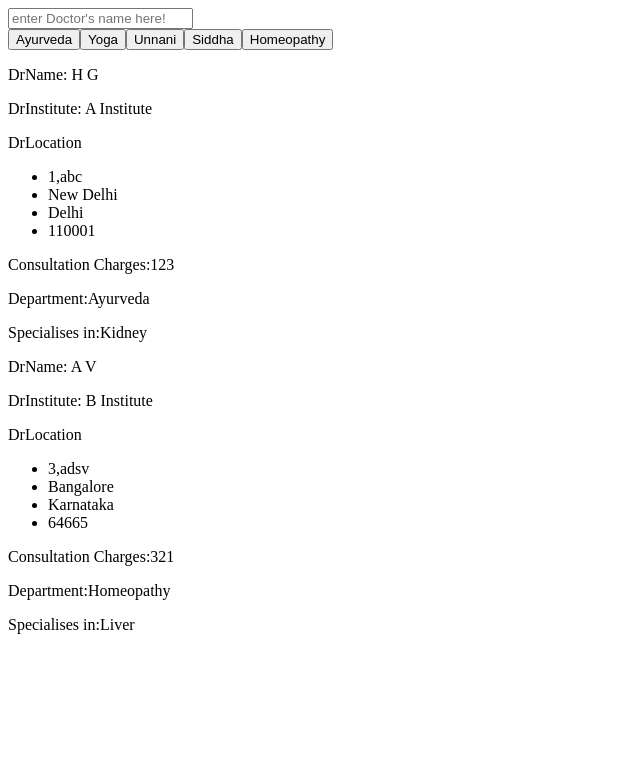
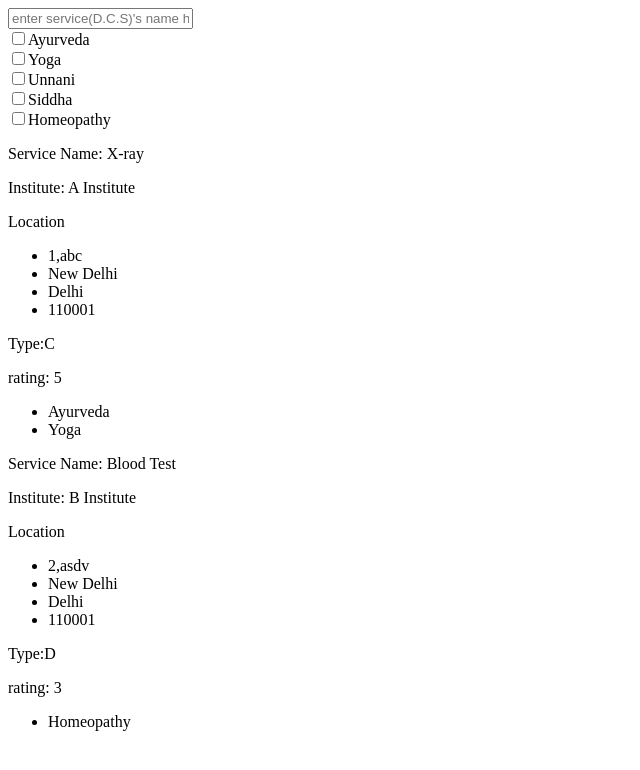
Before and after one commit to RishabhKr97/ayushFrontend, an Angular app: page / in a window 1280 px wide. Shown: the top 770 px of the page, without its empty margins (0-640 px from the left). Built offline with nearby package versions, Linux system fonts and the light colour scheme.

Commit message:
searches done

```diff
--- a/src/app/app.component.html
+++ b/src/app/app.component.html
@@ -1 +1 @@
-<app-search2></app-search2>
+<app-search3></app-search3>
--- a/src/app/institute/list/search2/doc-name.pipe.ts
+++ b/src/app/institute/list/search2/doc-name.pipe.ts
@@ -4,8 +4,12 @@ import {Doctor} from './doctor';
   name: 'docName'
 })
 export class DocNamePipe implements PipeTransform {
-  transform(value: Doctor[], arg1: string, arg2:boolean[]): Doctor[] {
+  transform(value: Doctor[], arg1: string , f0:boolean, f1:boolean, f2:boolean, f3:boolean, f4:boolean): Doctor[] {
               console.log('INSIDE PIPE YEe!');
+
+    let arg2:boolean[]=[f0,f1,f2,f3,f4];
+
+              console.log(arg2);
 
     if(arg1.length===0 && arg2.indexOf(true)===-1){
       console.log('returning all elements');
@@ -13,7 +17,7 @@ export class DocNamePipe implements PipeTransform {
     }
 
     if(arg1.length===0 && arg2.indexOf(true)!=-1){
-      console.log('filtering by department');
+      console.log('filtering by department '+arg2);
 
       let filtered:Doctor[]=[];
       for(let x of value){
@@ -31,7 +35,7 @@ export class DocNamePipe implements PipeTransform {
       return filtered;
     }
     if(arg1.length!==0)
-      console.log('filtering by name');
+      console.log('filtering by name '+arg1 );
 
     var semifiltered: Doctor[] = [];
       var pattern = new RegExp(arg1 + '+', 'i');
--- a/src/app/institute/list/search2/search2.component.html
+++ b/src/app/institute/list/search2/search2.component.html
@@ -3,15 +3,15 @@
     <input type="text" [(ngModel)]="searchDrName" placeholder="enter Doctor's name here!" >
   </div>
   <div class="col-lg-8">
-    <button (click)="f(0)" >Ayurveda  </button>
-    <button (click)="f(1)" >Yoga      </button>
-    <button (click)="f(2)" >Unnani    </button>
-    <button (click)="f(3)" >Siddha    </button>
-    <button (click)="f(4)" >Homeopathy</button>
+    <input type="checkbox" value="0" (click)="f0()" [(ngModel)]="flag0">Ayurveda  <br>
+    <input type="checkbox" value="1" (click)="f1()" [(ngModel)]="flag1">Yoga      <br>
+    <input type="checkbox" value="2" (click)="f2()" [(ngModel)]="flag2">Unnani    <br>
+    <input type="checkbox" value="3" (click)="f3()" [(ngModel)]="flag3">Siddha    <br>
+    <input type="checkbox" value="4" (click)="f4()" [(ngModel)]="flag4">Homeopathy<br>
   </div>
 </div>
 
-<div class="row" *ngFor="let i of doctorsArray | docName: searchDrName:DFlags ;">
+<div class="row" *ngFor="let i of doctorsArray | docName: searchDrName:flag0:flag1:flag2:flag3:flag4;">
   <div class="col-lg-3"><p>DrName: {{i.drName}}</p></div>
   <div class="col-lg-3"><p>DrInstitute: {{i.instituteName}} </p></div>
   <div class="col-lg-3">DrLocation<br>
--- a/src/app/institute/list/search2/search2.component.ts
+++ b/src/app/institute/list/search2/search2.component.ts
@@ -1,4 +1,4 @@
-import {Component, NgZone, OnInit} from '@angular/core';
+import { Component, OnInit } from '@angular/core';
 import {Doctor} from "./doctor"
 
 @Component({
@@ -7,28 +7,39 @@ import {Doctor} from "./doctor"
   styleUrls: ['./search2.component.css']
 })
 export class Search2Component implements OnInit {
-  searchDrName: string = '';
-  searchDep: string = '';
-  public DFlags = [false, false, false, false, false];
+  searchDrName: string='';
 
-  f(a: number): void {
-    this.zone.run(() => {
-      this.DFlags[a] = !this.DFlags[a];
-    });
-    // this.searchDrName='';
-    //this.searchDrName+=' ';
-    console.log("inverted!" + this.DFlags + "  " + this.searchDrName)
+  flag1:boolean=false;
+  flag2:boolean=false;
+  flag3:boolean=false;
+  flag4:boolean=false;
+  flag0:boolean=false;
+
+  f0():void{
+
+  }
+  f1():void{
+    this.flag1=!this.flag1;
+  }
+  f2():void{
+    this.flag2=!this.flag2;
+  }
+  f3():void{
+    this.flag3=!this.flag3;
+  }
+  f4():void{
+    this.flag4=!this.flag4;
   }
 
-  doctorsArray: Doctor[] = [
+    doctorsArray: Doctor[]=[
     {
-      id: 'dra1',
-      drName: 'H G',
+      id:'dra1',
+      drName: 'H G                      ',
       fee: 123,
-      speciality: 'Kidney',
-      department: 'Ayurveda',
+      speciality:'Kidney',
+      department:'Ayurveda',
       location: {
-        address: '1,abc',
+        address:'1,abc',
         state: 'Delhi',
         city: 'New Delhi',
         pin_code: 110001
@@ -36,13 +47,13 @@ export class Search2Component implements OnInit {
       instituteName: "A Institute"
     },
     {
-      id: 'drb2',
-      drName: "A V",
+      id:'drb2',
+      drName: "A V              ",
       fee: 321,
-      speciality: "Liver",
-      department: "Homeopathy",
+      speciality:"Liver",
+      department:"Homeopathy",
       location: {
-        address: '3,adsv',
+        address:'3,adsv',
         state: 'Karnataka',
         city: 'Bangalore',
         pin_code: 64665
@@ -52,8 +63,7 @@ export class Search2Component implements OnInit {
   ];
 
 
-  constructor(private zone: NgZone) {
-  }
+  constructor() { }
 
   ngOnInit() {
   }
--- a/src/app/institute/list/search3/dcs-name.pipe.ts
+++ b/src/app/institute/list/search3/dcs-name.pipe.ts
@@ -4,56 +4,63 @@ import {Dcs} from "./dcs";
 @Pipe({
   name: 'dcsName'
 })
-export class DcsNamePipe implements PipeTransform {
-  transform(value: Dcs[], arg1:string, arg2:string): Dcs[] {
-    let filtered:Dcs[]=[];
+export class DcsNamePipe implements PipeTransform  {
+  transform(value: Dcs[], arg1:string, f0:boolean, f1:boolean, f2:boolean, f3:boolean, f4:boolean): Dcs[] {
+    console.log('INSIDE PIPE YEe!');
 
-    console.log('searchT is '+arg1);
-    console.log('Dname is '+arg2);
+    let arg2:boolean[]=[f0,f1,f2,f3,f4];
 
-    if(arg2==='' && arg1===''){
+    console.log(arg2);
+
+    if(arg1.length===0 && arg2.indexOf(true)===-1){
+      console.log('returning all elements');
       return value;
     }
+    if(arg1.length===0 && arg2.indexOf(true)!=-1){
+      console.log('filtering by department '+arg2);
 
-    var pattern = new RegExp(arg1 + '+', 'i');
-
-    if(arg1!==''){
-      let semifiltered:Dcs[]=[];
-      for(let i of value){
-        if(pattern.test(i.name))
-          semifiltered.push(i);
-      }
-      if(arg2==='')
-        filtered=semifiltered;
-      else{
-        for(let x of semifiltered){
-          for(let y of x.department){
-            if(y===0&&arg2==='Ayurveda'){
+      let filtered:Dcs[]=[];
+      for(let x of value){
+        if(x.department.indexOf('Ayurveda')!==-1 && arg2[0]===true)
           filtered.push(x);
-              break;
-            }
-            if(y===1&&arg2==='Yoga'){
+        if(x.department.indexOf('Yoga')!==-1 && arg2[1])
           filtered.push(x);
-              break;
-            }
-            if(y===0&&arg2==='Unnani'){
+        if(x.department.indexOf('Unnani')!==-1 && arg2[2])
           filtered.push(x);
-              break;
-            }
-            if(y===0&&arg2==='Siddha'){
+        if(x.department.indexOf('Siddha')!==-1 && arg2[3])
           filtered.push(x);
-              break;
-            }
-            if(y===0&&arg2==='Homeopathy'){
+        if(x.department.indexOf('Homeopathy')!==-1 && arg2[4])
           filtered.push(x);
-              break;
-            }
-          }
       }
       return filtered;
     }
+    if(arg1.length!==0)
+      console.log('filtering by name '+ arg1);
+
+    var semifiltered: Dcs[] = [];
+    var pattern = new RegExp(arg1 + '+', 'i');
+    for (let i of value){
+      if (pattern.test(i.name))
+        semifiltered.push(i);
     }
-
+    if(arg2.indexOf(true)!==-1){
+      console.log('and by department '+arg2);
+      let filtered: Dcs[]=[];
+      for(let x of semifiltered){
+        if(x.department.indexOf('Ayurveda')!==-1 && arg2[0]===true)
+          filtered.push(x);
+        if(x.department.indexOf('Yoga')!==-1 && arg2[1])
+          filtered.push(x);
+        if(x.department.indexOf('Unnani')!==-1 && arg2[2])
+          filtered.push(x);
+        if(x.department.indexOf('Siddha')!==-1 && arg2[3])
+          filtered.push(x);
+        if(x.department.indexOf('Homeopathy')!==-1 && arg2[4])
+          filtered.push(x);
       }
-
+      return filtered;
     }
+    else
+      return semifiltered;
+  }
+}
--- a/src/app/institute/list/search3/dcs.ts
+++ b/src/app/institute/list/search3/dcs.ts
@@ -5,7 +5,7 @@ export interface Dcs {
   rating: number;
   type:string;
   id:string;
-  department:number[];
+  department:string[];
   location:Location;
 
 }
--- a/src/app/institute/list/search3/search3.component.html
+++ b/src/app/institute/list/search3/search3.component.html
@@ -1,17 +1,17 @@
 <div class="row">
   <div class="'col-lg-4">
-    <input type="text" [(ngModel)]="searchT" placeholder="enter service(D.C.S)'s name here!" >
+    <input type="text" [(ngModel)]="searchDCS" placeholder="enter service(D.C.S)'s name here!" >
   </div>
   <div class="col-lg-8">
-    <button (click)="g(0)">Ayurveda  </button>
-    <button (click)="g(1)">Yoga      </button>
-    <button (click)="g(2)">Unnani    </button>
-    <button (click)="g(3)">Siddha    </button>
-    <button (click)="g(4)">Homeopathy</button>
+    <input type="checkbox" value="0" (click)="f0()" [(ngModel)]="flag0">Ayurveda  <br>
+    <input type="checkbox" value="1" (click)="f1()" [(ngModel)]="flag1">Yoga      <br>
+    <input type="checkbox" value="2" (click)="f2()" [(ngModel)]="flag2">Unnani    <br>
+    <input type="checkbox" value="3" (click)="f3()" [(ngModel)]="flag3">Siddha    <br>
+    <input type="checkbox" value="4" (click)="f4()" [(ngModel)]="flag4">Homeopathy<br>
   </div>
 </div>
 
-<div class="row" *ngFor="let i of dcsArray | dcsName:searchT:Dname ;">
+<div class="row" *ngFor="let i of dcsArray | dcsName:searchDCS:flag0:flag1:flag2:flag3:flag4;">
   <div class="col-lg-1"><p>Service Name: {{i.name}}</p></div>
   <div class="col-lg-2"><p>Institute: {{i.institutionName}} </p></div>
   <div class="col-lg-3"><p>Location<br></p>
@@ -26,7 +26,7 @@
   <div class="col-lg-1"><p>rating: {{i.rating}}</p></div>
   <div class="col-lg-2">
     <ul>
-      <li *ngFor="let n of i.department">{{d(n)}}</li>
+      <li *ngFor="let n of i.department">{{n}}</li>
     </ul>
   </div>
 </div>
--- a/src/app/institute/list/search3/search3.component.ts
+++ b/src/app/institute/list/search3/search3.component.ts
@@ -8,29 +8,30 @@ import {Dcs} from "./dcs";
 })
 export class Search3Component implements OnInit {
 
-  searchT: string='';
-  Dname:string='';
-  g(a:number):void{
-    let arr:string[]=['Ayurveda','Yoga','Unnani','Siddha','Homeopathy'];
-    if(this.Dname===arr[a])
-      this.Dname='';
-    else
-      this.Dname=arr[a];
-    console.log(this.Dname);
+  searchDCS: string='';
+
+  flag1:boolean=false;
+  flag2:boolean=false;
+  flag3:boolean=false;
+  flag4:boolean=false;
+  flag0:boolean=false;
+
+  f0():void{
+    this.flag0=!this.flag0;
+  }
+  f1():void{
+    this.flag1=!this.flag1;
+  }
+  f2():void{
+    this.flag2=!this.flag2;
+  }
+  f3():void{
+    this.flag3=!this.flag3;
+  }
+  f4():void{
+    this.flag4=!this.flag4;
   }
 
-  d(n:number):string{
-    if(n===0)
-      return'Ayurveda';
-    if(n===1)
-      return'Yoga';
-    if(n===2)
-      return'Unnani';
-    if(n===3)
-      return'Siddha';
-    if(n===4)
-      return'Homeopathy';
-  }
 
   dcsArray:Dcs[]=[
     { name:'X-ray',
@@ -38,7 +39,7 @@ export class Search3Component implements OnInit {
       rating: 5,
       type:'C',
       id:'a01',
-      department:[1],
+      department:['Ayurveda','Yoga'],
       location:{
         address:'1,abc',
         state: 'Delhi',
@@ -51,7 +52,7 @@ export class Search3Component implements OnInit {
       rating: 3,
       type:'D',
       id:'a01',
-      department:[1],
+      department:['Homeopathy'],
       location:{
         address:'2,asdv',
         state: 'Delhi',
```
Lines whose indentation alone changed are shown as unchanged.
